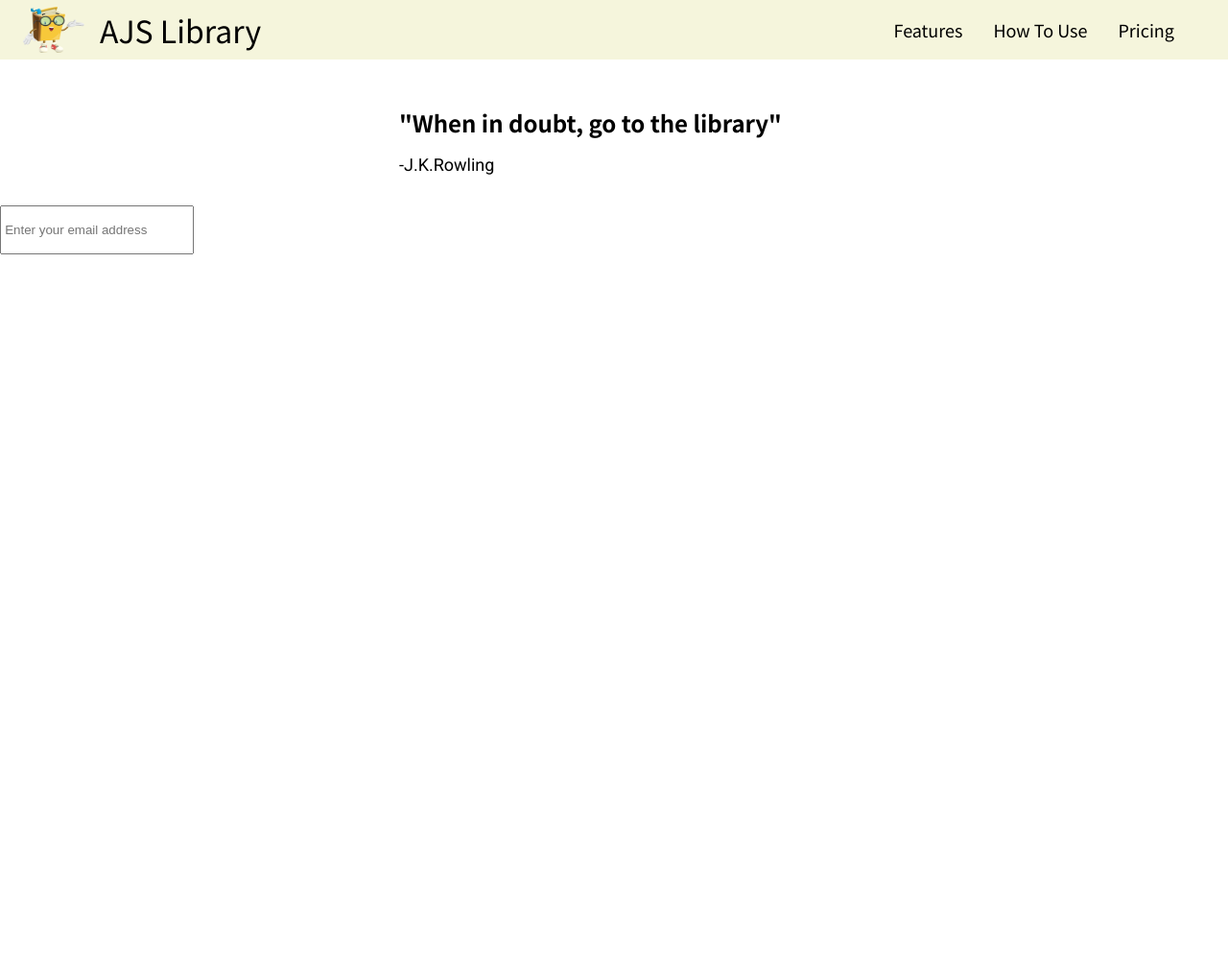
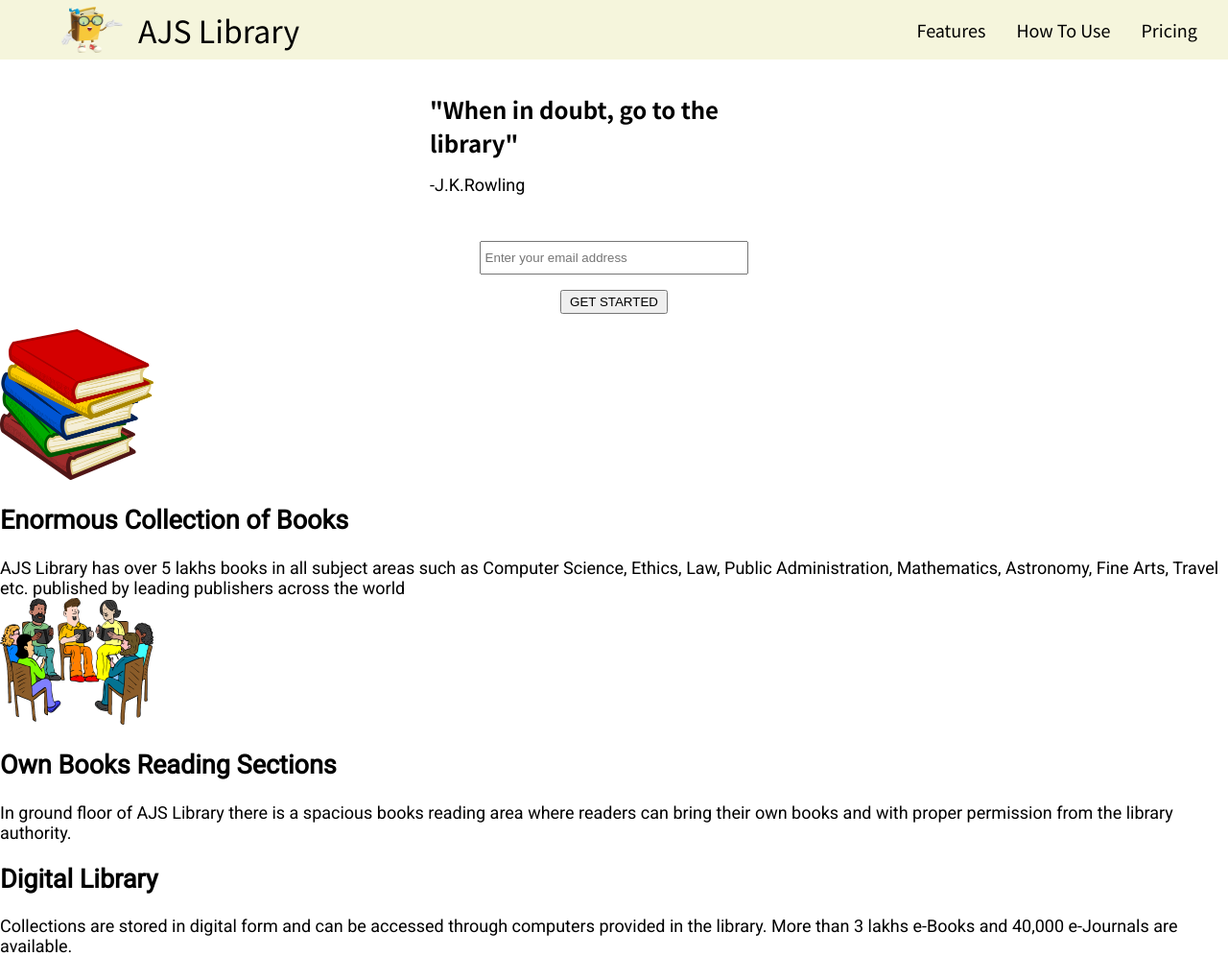
Before and after one commit to AJ-2018/AJSLibrary, a plain HTML site: page index.html in a window 1280 px wide. Shown: the whole page at 96% size. Before the commit the page ends 800 px from the top, so only its background shows below. Drawn offline with Linux system fonts and the light colour scheme.

Commit message:
Add few features and aligned form section

```diff
--- a/index.html
+++ b/index.html
@@ -10,7 +10,7 @@
   <body>
     <header id="header">
       <img id="header-img" src="./resources/images/logo.png" alt="logo">
-      <p class="name">AJS Library</p>
+      <h1 class="name">AJS Library</h1>
       <nav id="nav-bar">
         <ul class="header-nav">
           <li>Features</li>
@@ -24,9 +24,35 @@
         <p class="quote">"When in doubt, go to the library"</p>
         <p class="author">-J.K.Rowling</p>
       </div>
-      <form id="form">
+      <form method="post" action="https://www.freecodecamp.com/email-submit" id="form">
         <input type="email" id="email" placeholder="Enter your email address">
+        <input type="submit" id="submit" value="Get Started">
       </form>
+      <div class="features">
+        <div class="collections">
+          <div class="f-pic">
+            <img src="./resources/images/books.png" alt="A collection of books">
+          </div>
+          <div class="f-content">
+            <h2>Enormous Collection of Books</h2>
+            <p>AJS Library has over 5 lakhs books in all subject areas such as Computer Science, Ethics, Law, Public Administration, Mathematics, Astronomy, Fine Arts, Travel etc. published by leading publishers across the world</p>
+          </div>
+        </div>
+        <div class="book-reading-section">
+          <div class="f-pic">
+            <img src="./resources/images/reading.png" alt="Reading Section">
+          </div>
+          <div class="f-content">
+            <h2>Own Books Reading Sections</h2>
+            <p>In ground floor of AJS Library there is a spacious books reading area where readers can bring their own books and with proper permission from the library authority.</p>
+          </div>
+        </div>
+        <div class="digital-library">
+          <h2>Digital Library</h2>
+          <p>Collections are stored in digital form and can be accessed through computers provided in the library. More than 3 lakhs e-Books and 40,000 e-Journals are available.</p>
+        </div>
+      </div>
     </main>
+    <script src="https://cdn.freecodecamp.org/testable-projects-fcc/v1/bundle.js"></script>
   </body>
 </html>
--- a/resources/css/style.css
+++ b/resources/css/style.css
@@ -17,23 +17,25 @@ ul{
 
 /*   Header Section   */
 #header{
+  position: fixed;
+  width: 100%;
   display: flex;
   align-items: center;
-  padding: 0 1.5rem;
   background-color: beige;
-  display: fixed;
   font-family: "Noto Sans SC", "Roboto", sans-serif;
 }
 
 #header-img{
   width: 4rem;
   height: 3rem;
+  margin: 0 0 0 4rem;
 }
 
 .name{
   margin: 0;
   margin-right: auto;
   font-size: 2rem;
+  font-weight: normal;
   padding-left: 1rem;
 }
 
@@ -51,8 +53,9 @@ ul{
 /* Quote section */
 
 .quote-author{
+  padding-top: 3rem;
   margin: 0 auto;
-  width: 35%;
+  width: 30%;
   display: flex;
   flex-direction: column;
 }
@@ -65,7 +68,7 @@ ul{
 }
 
 .author{
-  margin: 0 0 2rem 0;
+  margin: 0 0 3rem 0;
 }
 
 
@@ -74,9 +77,26 @@ ul{
 #form{
   margin: 0 auto;
   width: 100%;
+  display: flex;
+  flex-direction: column;
 }
 
 #email{
-  padding: 1rem 0.2rem;
-  width: 15%;
+  padding: 0.5rem 0.2rem;
+  width: 21%;
+  margin: 0 auto;
 }
+
+#submit{
+  padding: 0.2rem 0.5rem;
+  margin: 1rem auto;
+  text-transform: uppercase;
+}
+
+
+/* Features Section  */
+
+.f-pic img{
+  width: 10rem;
+  height: auto;
+}
```
Also changed, not shown: resources/images/books.png (added), resources/images/reading.png (added).
